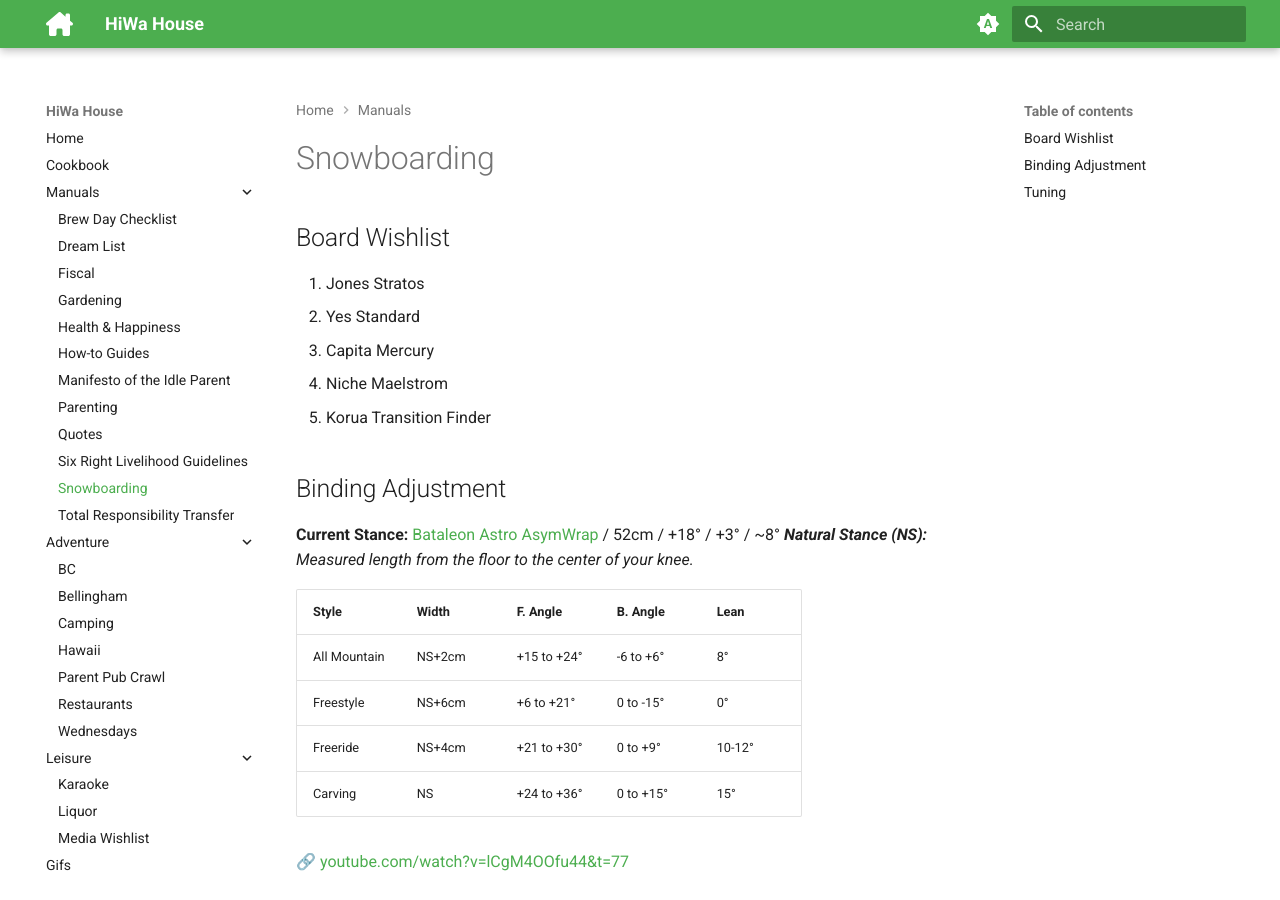
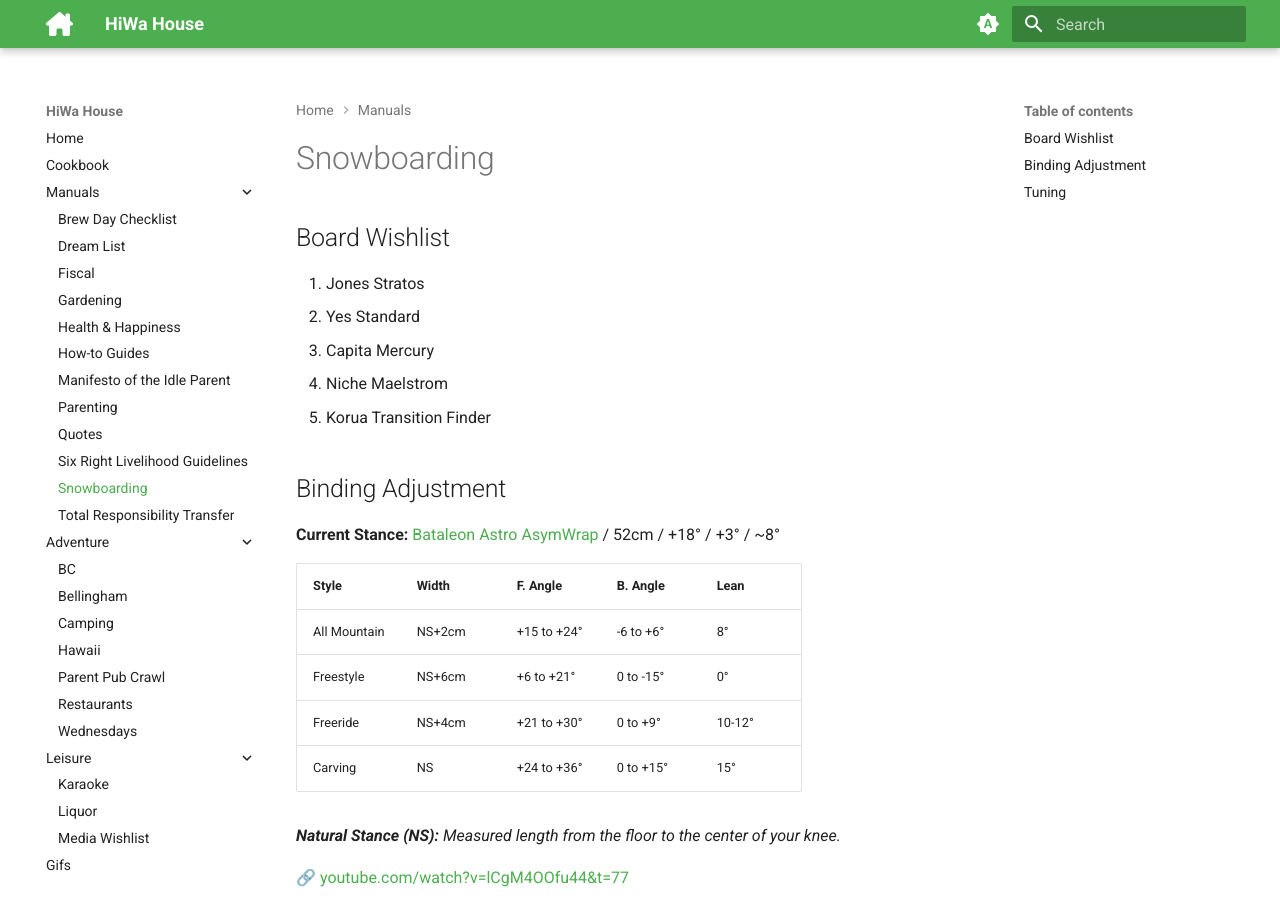
Before and after one commit to hiwa-house/teletraan, an MkDocs documentation site: the page built from docs/manuals/snowboarding.md, in a window 1280 px wide and 900 px high. Built offline with MkDocs 1.6.1 and Material for MkDocs 9.7.7, drawn with Linux system fonts in a browser that asks for light colours; comment, search, counter and statistics services are not loaded; part of the change alters nothing that is shown.

```diff
--- a/docs/manuals/snowboarding.md
+++ b/docs/manuals/snowboarding.md
@@ -11,7 +11,6 @@
 ## Binding Adjustment
 
 **Current Stance:** [Bataleon Astro AsymWrap](https://www.youtube.com/watch?v=oyCfDZXJcyY) / 52cm / +18° / +3° / ~8°
-***Natural Stance (NS):** Measured length from the floor to the center of your knee.*
 
 |	**Style**		|	**Width**	|	**F. Angle**	|	**B. Angle**	|	**Lean**	|
 |	------------	|	---------	|	------------	|	------------	|	------	|
@@ -19,6 +18,8 @@
 |	Freestyle		|	NS+6cm		|	+6 to +21°		|	0 to -15°		|	0°			|
 |	Freeride			|	NS+4cm		|	+21 to +30°		|	0 to +9°			|	10-12°	|
 |	Carving			|	NS				|	+24 to +36°		|	0 to +15°		|	15°		|
+
+***Natural Stance (NS):** Measured length from the floor to the center of your knee.*
 
 🔗 https://youtube.com/watch?v=lCgM4OOfu44&t=77
 
```
